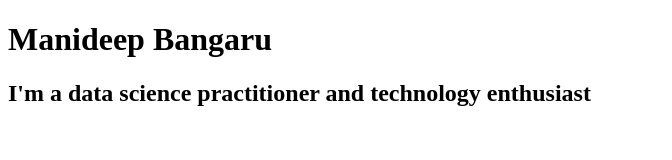
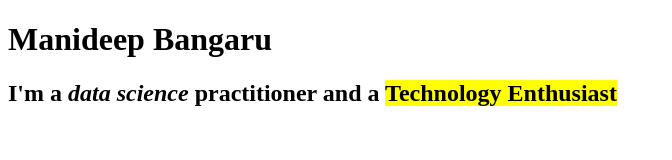
Before and after one commit to ManideepBangaru/manideepbangaru.github.io, a plain HTML site: page index.html in a window 1280 px wide. Shown: the whole page, without its empty margins (0-672 px from the left). Drawn offline with Linux system fonts and the light colour scheme.

Commit message:
added highlights

```diff
--- a/index.html
+++ b/index.html
@@ -10,7 +10,7 @@
 
   <header>
         <h1>Manideep Bangaru</h1>
-        <h2>I'm a data science practitioner and technology enthusiast</h2>
+      <h2>I'm a <em> data science </em> practitioner and a <mark> Technology Enthusiast </mark> </h2>
   </header>
 
 </body>
```
